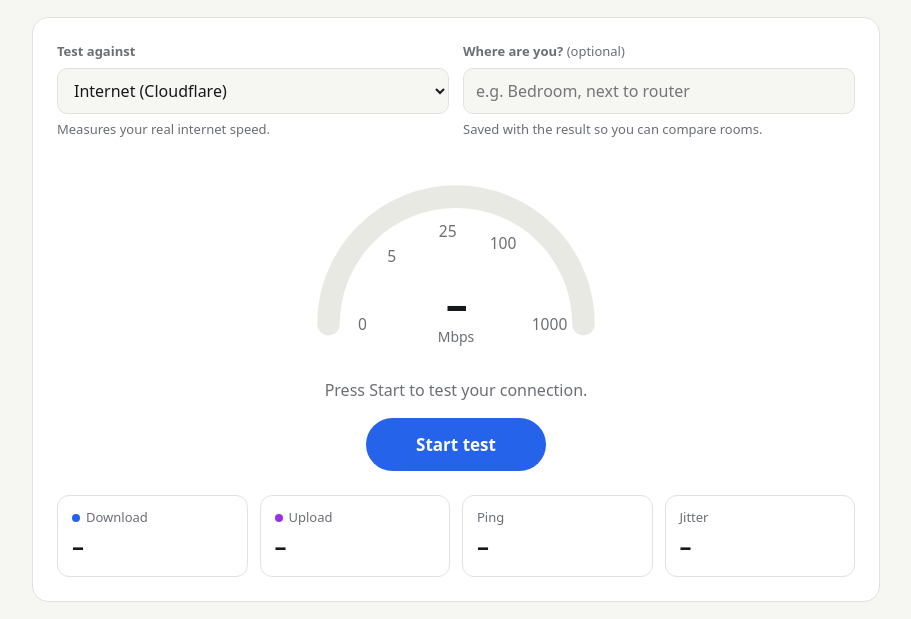
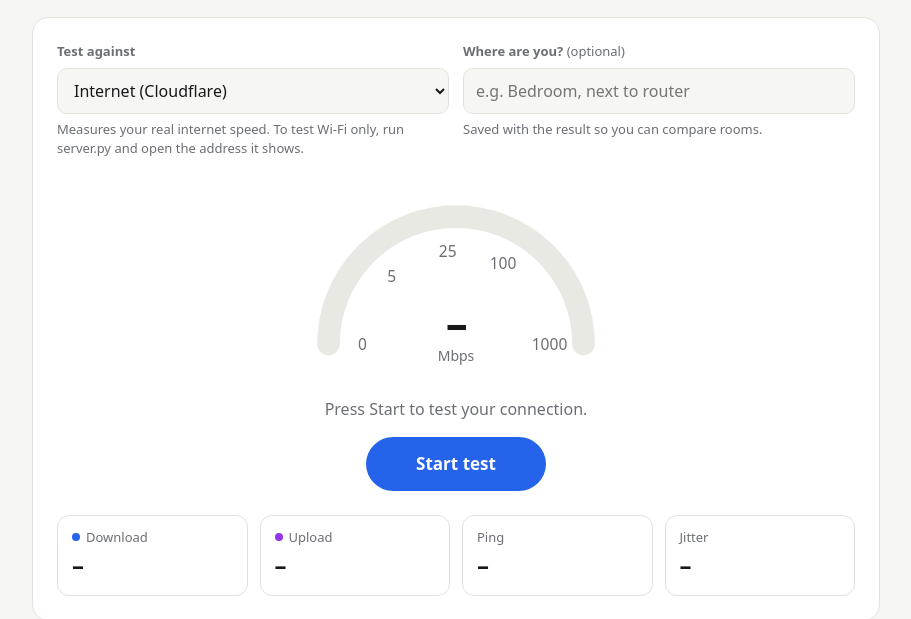
Before and after one commit to Ravisha2/Chatgpt, a plain HTML site: page speedtest/index.html in a window 1280 px wide. Shown: the part 119-738 px from the top of the page, without its empty margins (184-1095 px from the left). Drawn offline with Linux system fonts and the light colour scheme; no server answers.

Commit message:
Explain how to enable local Wi-Fi mode and warn when testing on the server itself
Co-Authored-By: Claude Opus 5.5 <noreply@anthropic.com>
Claude-Session: https://claude.ai/code/session_0116HsFmHvwSmiAgq1Xyeih4

```diff
--- a/speedtest/index.html
+++ b/speedtest/index.html
@@ -533,17 +533,28 @@
   };
   serverSel.addEventListener('change', () => { serverHint.textContent = hints[serverSel.value]; });
 
+  const onSameComputer = ['localhost', '127.0.0.1', '::1', '[::1]'].includes(location.hostname);
   (async () => {
-    if (!location.protocol.startsWith('http')) return;
+    let found = false;
+    if (location.protocol.startsWith('http')) {
       try {
         const res = await fetch('__meta', { cache: 'no-store' });
         const meta = await res.json();
         if (meta.app === 'speedtest-local') {
+          found = true;
           const opt = serverSel.querySelector('option[value="local"]');
           opt.disabled = false;
           opt.textContent = `Local network only (${meta.host})`;
         }
       } catch { /* not served by server.py: internet mode only */ }
+    }
+    if (!found) {
+      hints.internet += ' To test Wi‑Fi only, run server.py and open the address it shows.';
+    } else if (onSameComputer) {
+      hints.local = 'This is the computer running server.py, so data never crosses Wi‑Fi and the result will be unrealistically high. ' +
+        'Open the "phone / other device" address from the server window on your phone instead.';
+    }
+    serverHint.textContent = hints[serverSel.value];
   })();
 
   renderHistory();
```
Lines whose indentation alone changed are shown as unchanged.
